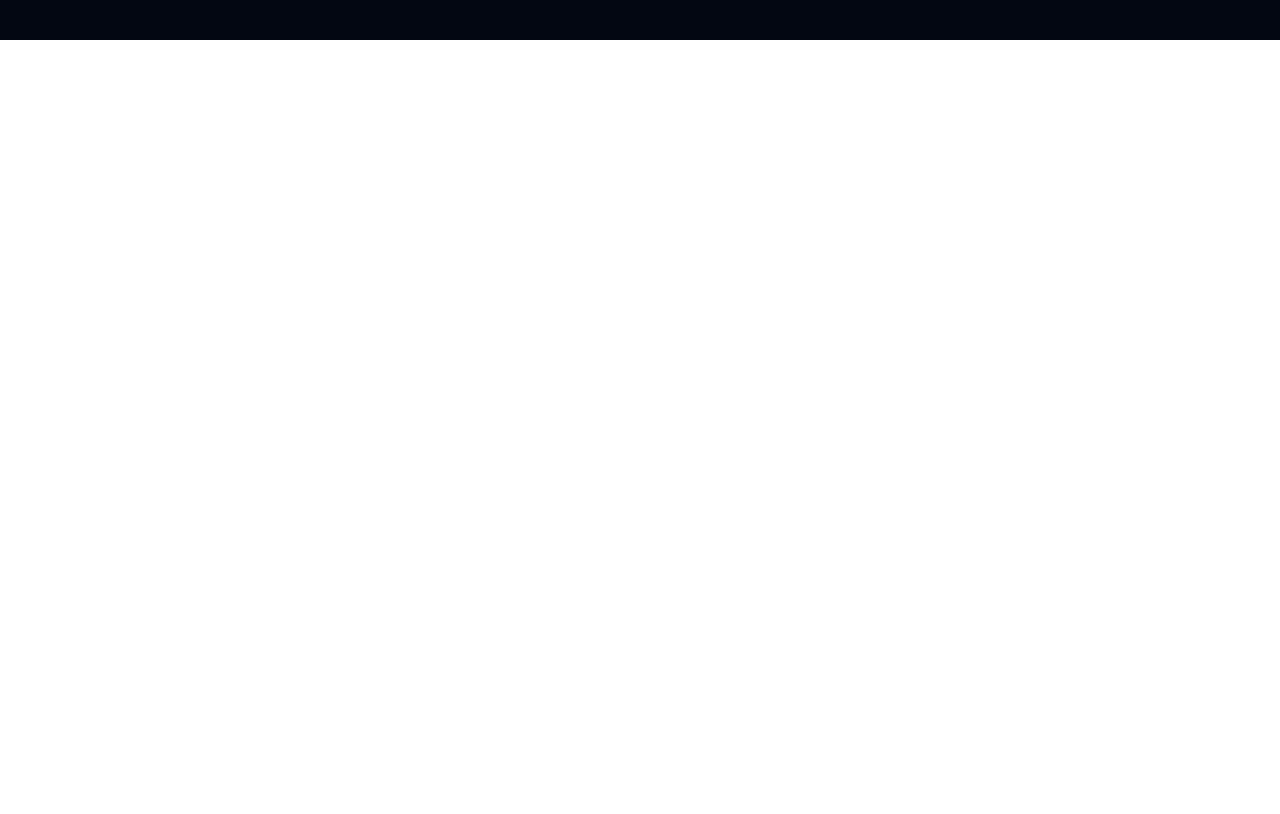
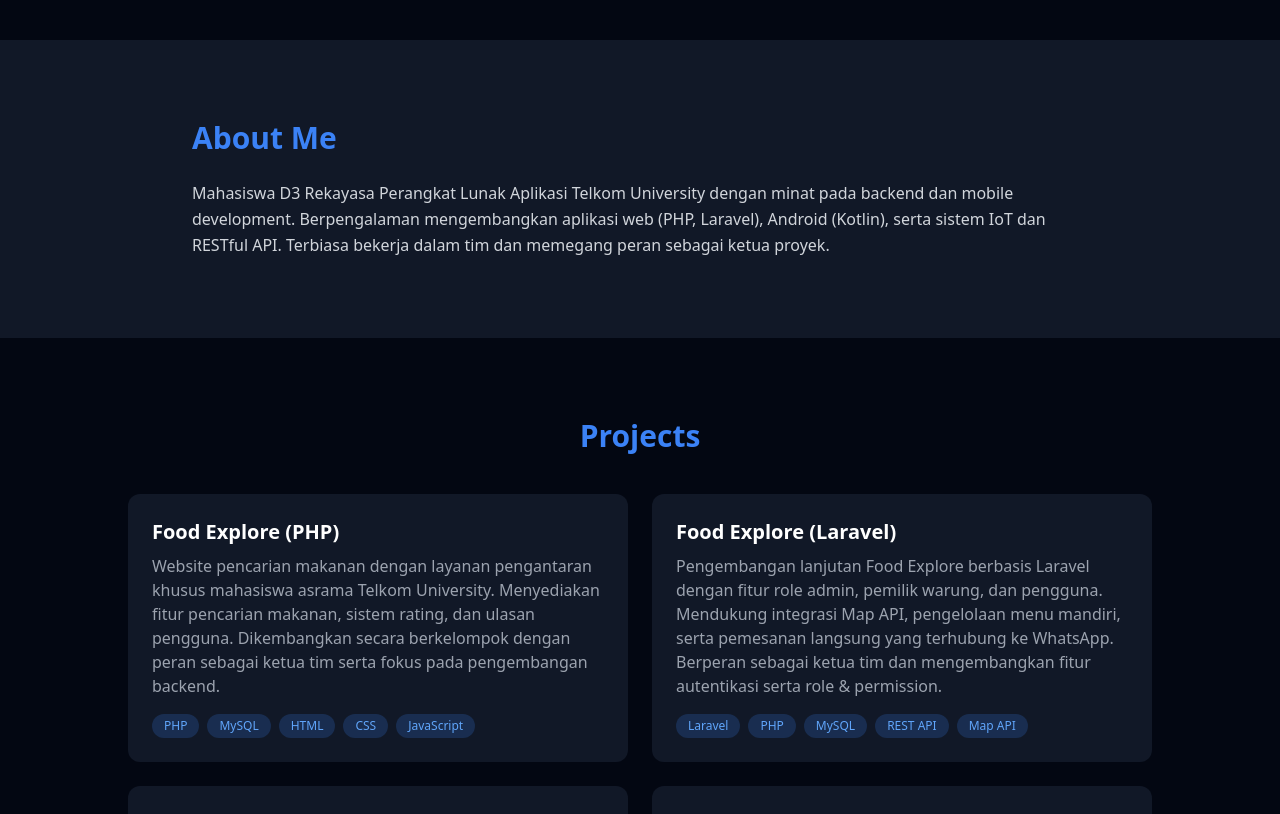
Before and after one commit to ZAYYAN2179/Portofolio, a React (Vite) app: page / in a window 1280 px wide. Shown: the part 820-1634 px from the top of the page. Before the commit the page ends 860 px from the top, so only its background shows below. Built offline with nearby package versions, Linux system fonts and the light colour scheme.

Commit message:
Membuat About dan Deskripsi Projek

```diff
--- a/src/App.jsx
+++ b/src/App.jsx
@@ -2,7 +2,7 @@ import Home from "./pages/Home"
 
 function App() {
   return (
-    <div className="bg-gray-950 text-white">
+    <div className="bg-gray-950 text-white min-h-screen">
       <Home />
     </div>
   )
--- a/src/data/projects.js
+++ b/src/data/projects.js
@@ -0,0 +1,54 @@
+export const projects = [
+  {
+    title: "Food Explore (PHP)",
+    description:
+      "Website pencarian makanan dengan layanan pengantaran khusus mahasiswa asrama Telkom University. Menyediakan fitur pencarian makanan, sistem rating, dan ulasan pengguna. Dikembangkan secara berkelompok dengan peran sebagai ketua tim serta fokus pada pengembangan backend.",
+    tech: ["PHP", "MySQL", "HTML", "CSS", "JavaScript"],
+  },
+  {
+    title: "Food Explore (Laravel)",
+    description:
+      "Pengembangan lanjutan Food Explore berbasis Laravel dengan fitur role admin, pemilik warung, dan pengguna. Mendukung integrasi Map API, pengelolaan menu mandiri, serta pemesanan langsung yang terhubung ke WhatsApp. Berperan sebagai ketua tim dan mengembangkan fitur autentikasi serta role & permission.",
+    tech: ["Laravel", "PHP", "MySQL", "REST API", "Map API"],
+  },
+  {
+    title: "Futsal Booker",
+    description:
+      "Aplikasi desktop berbasis Java untuk sistem booking lapangan futsal. Menyediakan fitur booking, pembayaran DP, invoice, serta pengelolaan jadwal dan konfirmasi booking oleh admin. Berperan dalam implementasi fungsionalitas utama aplikasi.",
+    tech: ["Java", "OOP", "Desktop Application"],
+  },
+  {
+    title: "TVBC App",
+    description:
+      "Aplikasi Android untuk mendukung pengelolaan UKM Voli Telkom University, meliputi absensi anggota, pengelolaan keuangan, pendataan anggota, dan penyampaian informasi. Dikembangkan secara berkelompok dengan peran sebagai ketua tim dan fokus pada fitur inti terintegrasi Firebase.",
+    tech: ["Kotlin", "Android", "Firebase", "Authentication"],
+  },
+  {
+    title: "Deep Blue Cleaner",
+    description:
+      "Game desktop bergenre action dan edukasi di mana pemain membersihkan sampah di laut sambil menjaga ekosistem. Pemain mengumpulkan skor, menghindari rintangan, dan mengelola oksigen. Berperan sebagai lead dan programmer pada pengembangan player controller.",
+    tech: ["Game Development", "Desktop Game", "C#", "Unity"],
+  },
+  {
+    title: "GalaxAR",
+    description:
+      "Aplikasi Augmented Reality yang menampilkan planet 3D ketika kartu planet dipindai menggunakan kamera. Setiap objek dilengkapi suara dan informasi edukatif. Berperan dalam pengembangan UI dan fitur pada tampilan awal aplikasi.",
+    tech: ["Augmented Reality", "Unity", "C#", "Vuforia"],
+  },
+  {
+    title: "Deteksi Uang Nominal",
+    description:
+      "Program berbasis Python untuk mengenali nominal uang dari gambar menggunakan ekstraksi fitur warna dan algoritma machine learning sederhana seperti Random Forest dan KNN. Berperan dalam pengolahan dataset, pelatihan model, dan pengujian prediksi.",
+    tech: ["Python", "Machine Learning", "Random Forest", "KNN"],
+  },
+  {
+    title: "AgeXplore Planet",
+    description: "Aplikasi Android mandiri untuk menghitung usia pengguna di planet lain serta mencatat misi eksplorasi antariksa. Mengintegrasikan RESTful API untuk menampilkan data alat eksplorasi lengkap dengan gambar dan deskripsi.",
+    tech: ["Kotlin", "Android", "REST API"],
+  },
+  {
+    title: "AirCare",
+    description: "Aplikasi pemantauan kualitas udara dan kondisi ruangan secara real-time menggunakan sensor lingkungan, mikrokontroler, dan aplikasi Android.",
+    tech: ["ESP32", "MQ-135", "DHT11", "PIR Sensor", "Kotlin", "Android", "Firebase Realtime Database", "REST API"],
+  },
+];
--- a/src/pages/Home.jsx
+++ b/src/pages/Home.jsx
@@ -1,11 +1,15 @@
 import Navbar from "../components/Navbar"
 import Hero from "../sections/Hero"
+import About from "../sections/About"
+import Projects from "../sections/Projects"
 
 const Home = () => {
   return (
     <>
       <Navbar />
       <Hero />
+      <About />
+      <Projects />
     </>
   )
 }
--- a/src/sections/About.jsx
+++ b/src/sections/About.jsx
@@ -0,0 +1,16 @@
+const About = () => {
+  return (
+    <section className="py-20 px-6 bg-gray-900">
+      <div className="max-w-4xl mx-auto">
+        <h2 className="text-3xl font-bold mb-6 text-blue-500">About Me</h2>
+
+        <p className="text-gray-300 leading-relaxed">
+          Mahasiswa D3 Rekayasa Perangkat Lunak Aplikasi Telkom University dengan minat pada backend dan mobile development. Berpengalaman mengembangkan aplikasi web (PHP, Laravel), Android (Kotlin), serta sistem IoT dan RESTful API.
+          Terbiasa bekerja dalam tim dan memegang peran sebagai ketua proyek.
+        </p>
+      </div>
+    </section>
+  );
+};
+
+export default About;
--- a/src/sections/Projects.jsx
+++ b/src/sections/Projects.jsx
@@ -0,0 +1,43 @@
+import { projects } from "../data/projects"
+
+const Projects = () => {
+  return (
+    <section className="py-20 px-6">
+      <div className="max-w-5xl mx-auto">
+        <h2 className="text-3xl font-bold text-center mb-10 text-blue-500">
+          Projects
+        </h2>
+
+        <div className="grid md:grid-cols-2 gap-6">
+          {projects.map((project, index) => (
+            <div
+              key={index}
+              className="bg-gray-900 p-6 rounded-xl hover:scale-105 transition"
+            >
+              <h3 className="text-xl font-semibold">
+                {project.title}
+              </h3>
+
+              <p className="text-gray-400 mt-2">
+                {project.description}
+              </p>
+
+              <div className="flex flex-wrap gap-2 mt-4">
+                {project.tech.map((tech, i) => (
+                  <span
+                    key={i}
+                    className="text-xs bg-blue-500/20 text-blue-400 px-3 py-1 rounded-full"
+                  >
+                    {tech}
+                  </span>
+                ))}
+              </div>
+            </div>
+          ))}
+        </div>
+      </div>
+    </section>
+  )
+}
+
+export default Projects
```
